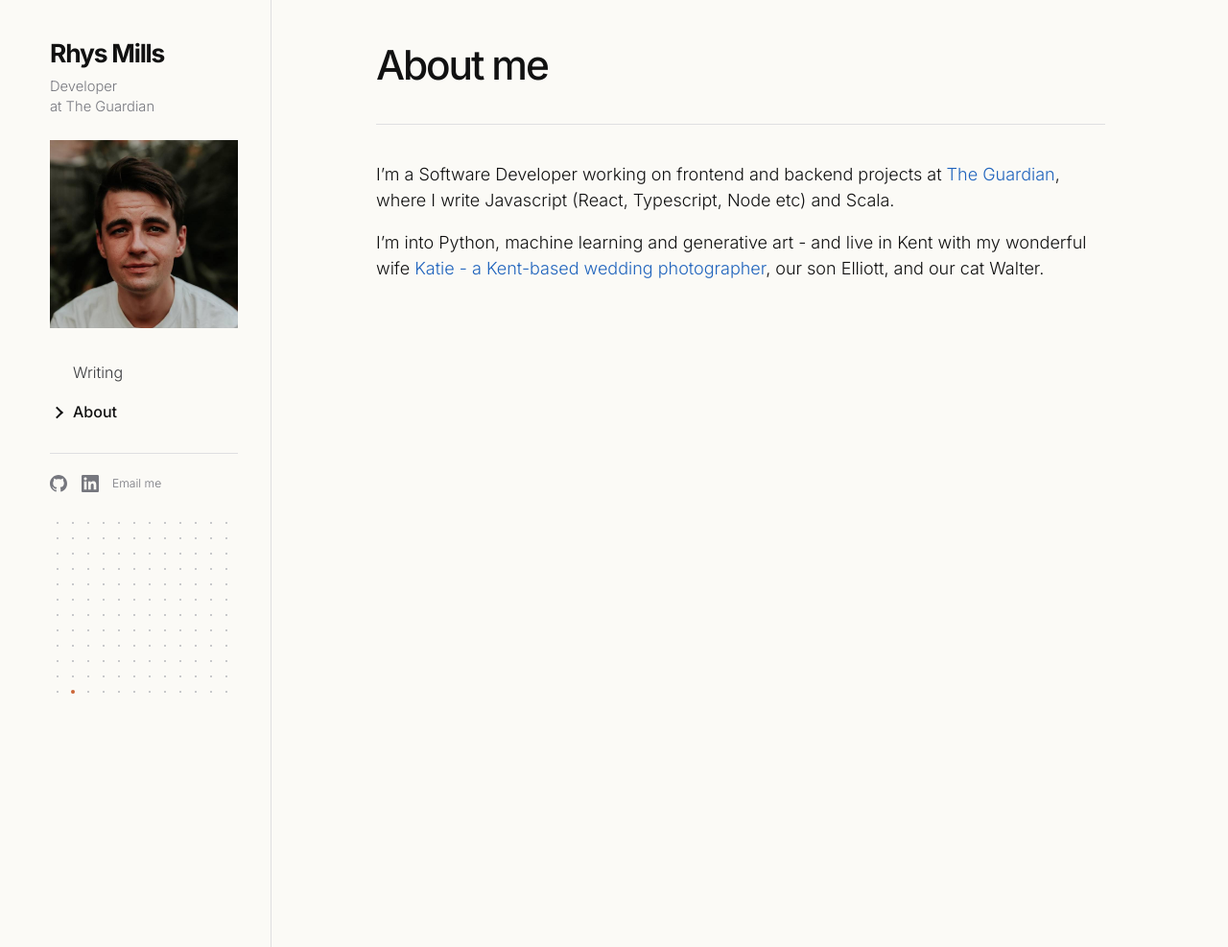
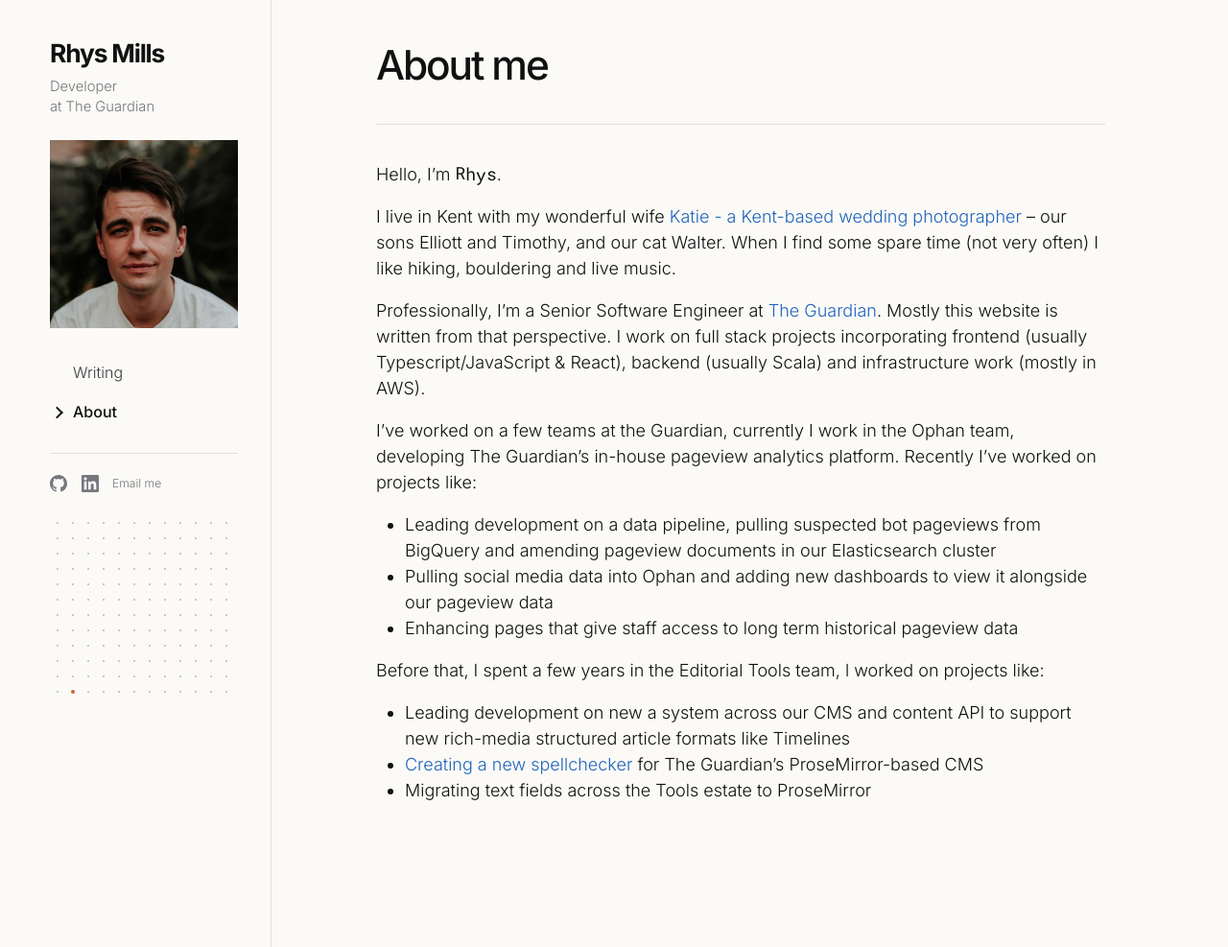
Before and after one commit to rhystmills/rhystmills.github.io, a Jekyll site: the page built from docs/about.md, in a window 1280 px wide and 987 px high. Shown: the whole window at 96% size. Built offline with Jekyll 4.4.1, drawn with Linux system fonts in a browser that asks for light colours.

Commit message:
Update about page

```diff
--- a/docs/about.md
+++ b/docs/about.md
@@ -4,7 +4,19 @@ title: About me
 permalink: /about/
 ---
 
-I'm a Software Developer working on frontend and backend projects at [The Guardian](https://www.theguardian.com/), where I write Javascript (React, Typescript, Node etc) and Scala.
+Hello, I'm <span class="wiggle mono">Rhys</span>.
 
-I'm into Python, machine learning and generative art - and live in Kent with my wonderful wife [Katie - a Kent-based wedding photographer](https://www.katiemillsphotography.co.uk/), our son Elliott,
-and our cat Walter.
+I live in Kent with my wonderful wife [Katie - a Kent-based wedding photographer](https://www.katiemillsphotography.co.uk/) – our sons Elliott and Timothy, and our cat Walter. When I find some spare time (not very often) I like hiking, bouldering and live music.
+
+Professionally, I'm a Senior Software Engineer at [The Guardian](https://www.theguardian.com/). Mostly this website is written from that perspective. I work on full stack projects incorporating frontend (usually Typescript/JavaScript & React), backend (usually Scala) and infrastructure work (mostly in AWS).
+
+I've worked on a few teams at the Guardian, currently I work in the Ophan team, developing The Guardian's in-house pageview analytics platform. Recently I've worked on projects like:
+
+- Leading development on a data pipeline, pulling suspected bot pageviews from BigQuery and amending pageview documents in our Elasticsearch cluster
+- Pulling social media data into Ophan and adding new dashboards to view it alongside our pageview data
+- Enhancing pages that give staff access to long term historical pageview data
+
+Before that, I spent a few years in the Editorial Tools team, l worked on projects like:
+- Leading development on new a system across our CMS and content API to support new rich-media structured article formats like Timelines
+- [Creating a new spellchecker](https://theguardian.engineering/blog/info-2023-dec-11-making-typerighter-work-harder-engineering-blog.html) for The Guardian's ProseMirror-based CMS
+- Migrating text fields across the Tools estate to ProseMirror
```
